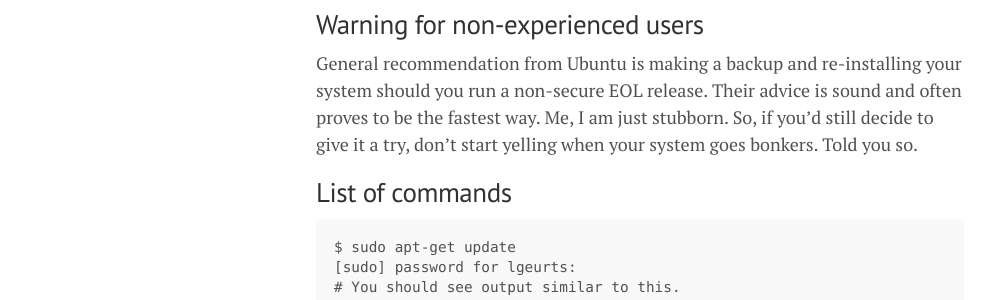
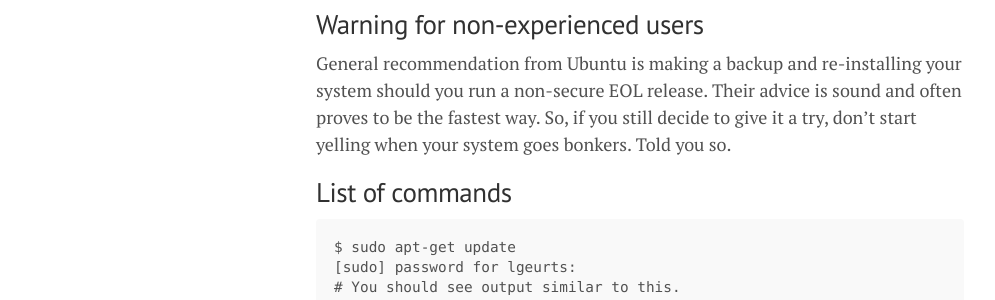
Before and after one commit to lgeurts/lgeurts.github.io, a Jekyll site: the page built from _posts/2022-08-24-ubuntu-upgrade-notes-20.x-to-22.x-for-x1-carbon-gen8.md, in a window 1280 px wide. Shown: the part 629-929 px from the top of the page, without its empty margins (0-995 px from the left). Built offline with Jekyll 4.4.1, drawn with Linux system fonts in a browser that asks for light colours; nearby versions of some CDN libraries; comment, search, counter and statistics services are not loaded.

Commit message:
Update 2022-08-24-ubuntu-upgrade-notes-20.x-to-22.x-for-x1-carbon-gen8.md

````diff
--- a/_posts/2022-08-24-ubuntu-upgrade-notes-20.x-to-22.x-for-x1-carbon-gen8.md
+++ b/_posts/2022-08-24-ubuntu-upgrade-notes-20.x-to-22.x-for-x1-carbon-gen8.md
@@ -10,7 +10,7 @@
 <img src="/assets/jammy-jellyfish.png" width="654">
 
 ## Warning for non-experienced users
-General recommendation from Ubuntu is making a backup and re-installing your system should you run a non-secure EOL release. Their advice is sound and often proves to be the fastest way. Me, I am just stubborn. So, if you'd still decide to give it a try, don't start yelling when your system goes bonkers. Told you so.
+General recommendation from Ubuntu is making a backup and re-installing your system should you run a non-secure EOL release. Their advice is sound and often proves to be the fastest way. So, if you still decide to give it a try, don't start yelling when your system goes bonkers. Told you so.
 
 ## List of commands
 ```
````
